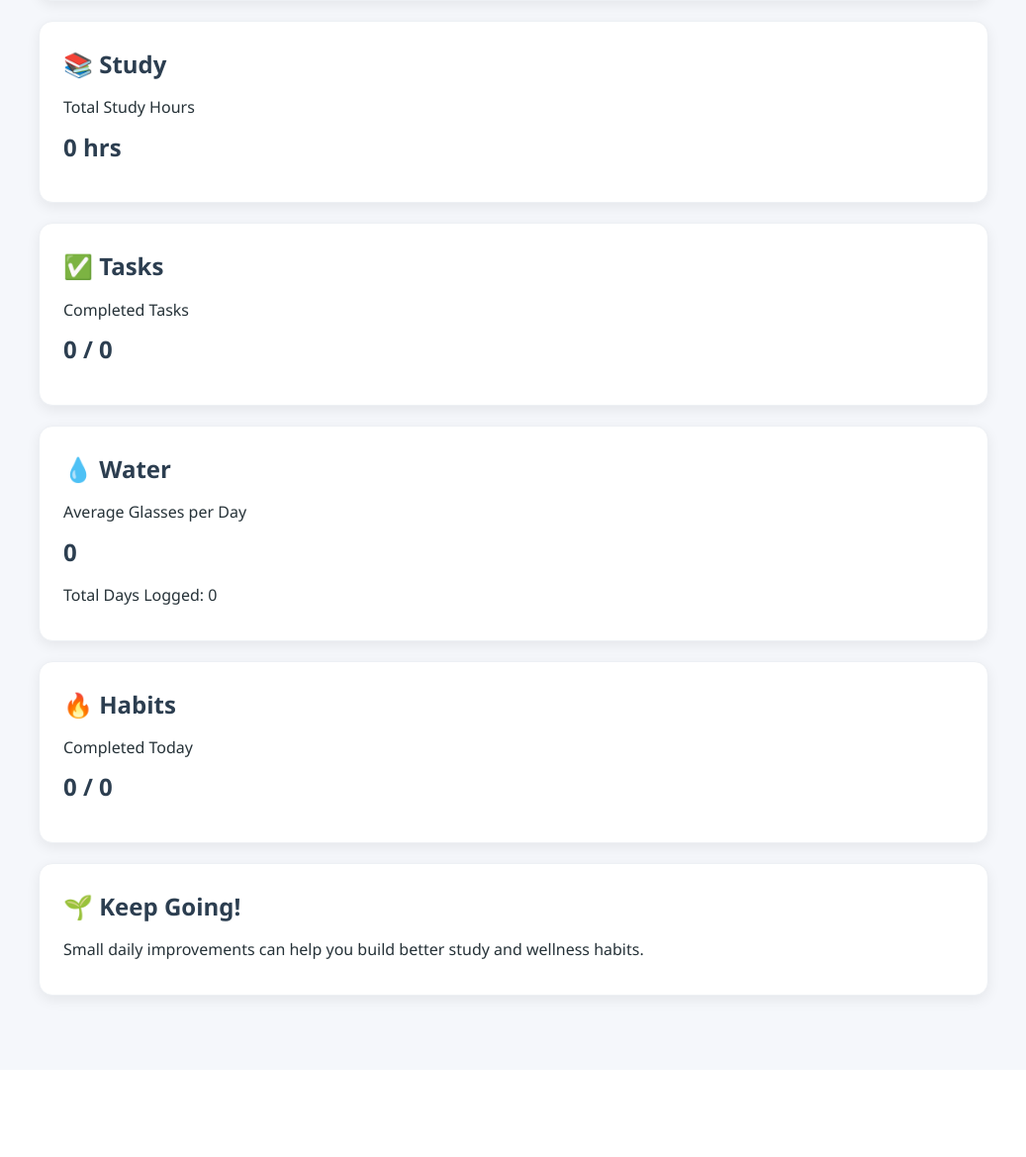
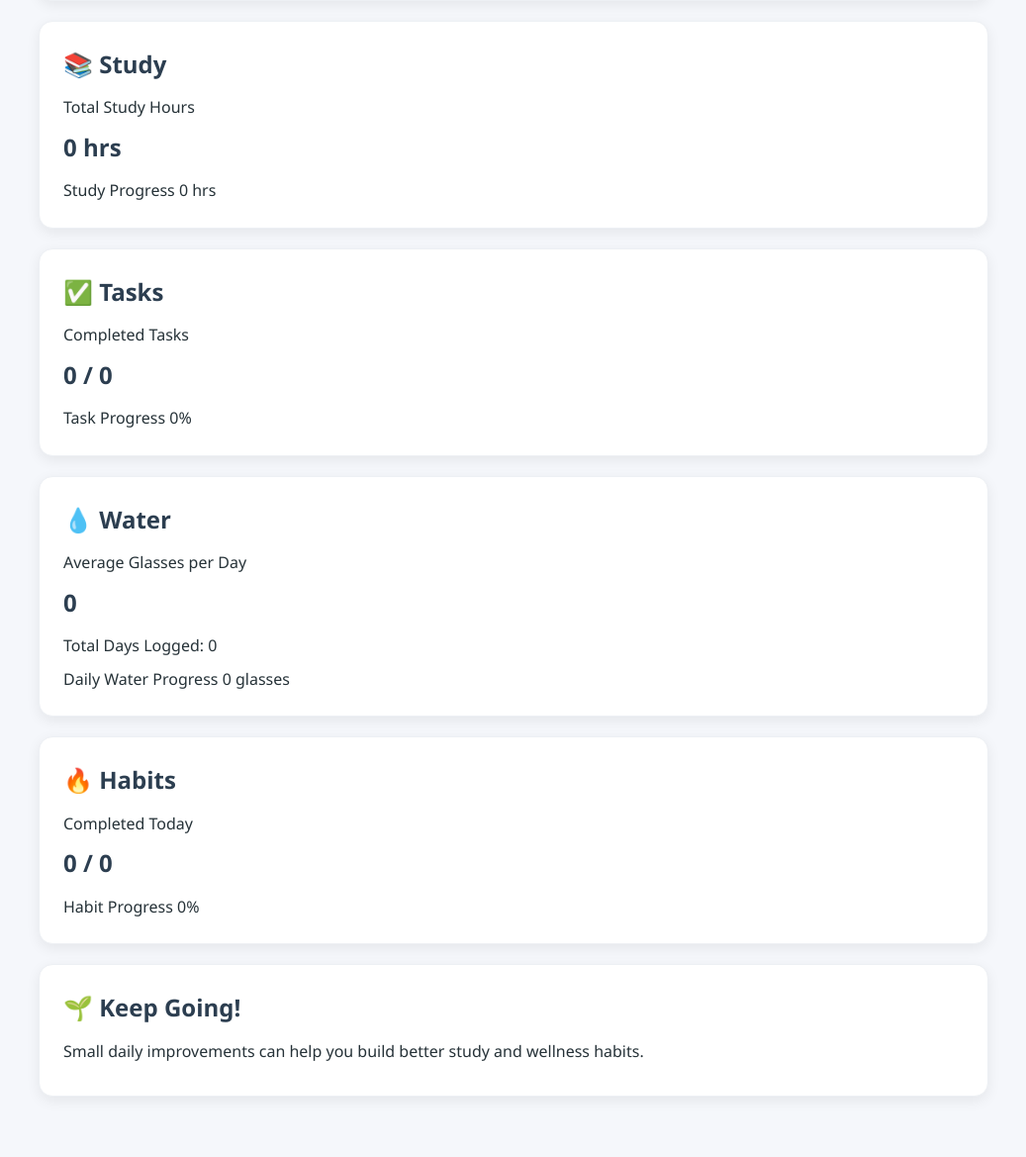
Before and after one commit to 24nn1a1270-source/student-study-health-tracker, a Flask app: page /dashboard in a window 1280 px wide. Shown: the part 266-1435 px from the top of the page at 99% size, without its empty margins (121-1158 px from the left). Before the commit the page ends 1283 px from the top, so only its background shows below. Run offline with Flask 3, Linux system fonts and the light colour scheme; data that the repository does not hold is empty.

Commit message:
Improve dashboard with progress bars

```diff
--- a/templates/dashboard.html
+++ b/templates/dashboard.html
@@ -23,12 +23,49 @@
     <h2>📚 Study</h2>
     <p>Total Study Hours</p>
     <h2>{{ total_study_hours }} hrs</h2>
+
+    <div class="progress-box">
+        <div class="progress-label">
+            <span>Study Progress</span>
+            <span>{{ total_study_hours }} hrs</span>
+        </div>
+
+        <div class="progress-bar">
+            <div
+                class="progress-fill"
+                style="width: {{ [total_study_hours * 10, 100] | min }}%;">
+            </div>
+        </div>
+    </div>
 </div>
 
 <div class="card">
     <h2>✅ Tasks</h2>
     <p>Completed Tasks</p>
     <h2>{{ completed_tasks }} / {{ total_tasks }}</h2>
+
+    <div class="progress-box">
+        <div class="progress-label">
+            <span>Task Progress</span>
+
+            {% if total_tasks > 0 %}
+                <span>{{ ((completed_tasks / total_tasks) * 100) | round(0) }}%</span>
+            {% else %}
+                <span>0%</span>
+            {% endif %}
+        </div>
+
+        <div class="progress-bar">
+            <div
+                class="progress-fill"
+                {% if total_tasks > 0 %}
+                    style="width: {{ (completed_tasks / total_tasks * 100) }}%;">
+                {% else %}
+                    style="width: 0%;">
+                {% endif %}
+            </div>
+        </div>
+    </div>
 </div>
 
 <div class="card">
@@ -36,12 +73,49 @@
     <p>Average Glasses per Day</p>
     <h2>{{ avg_water }}</h2>
     <p>Total Days Logged: {{ total_water_logs }}</p>
+
+    <div class="progress-box">
+        <div class="progress-label">
+            <span>Daily Water Progress</span>
+            <span>{{ avg_water }} glasses</span>
+        </div>
+
+        <div class="progress-bar">
+            <div
+                class="progress-fill"
+                style="width: {{ [avg_water * 12.5, 100] | min }}%;">
+            </div>
+        </div>
+    </div>
 </div>
 
 <div class="card">
     <h2>🔥 Habits</h2>
     <p>Completed Today</p>
     <h2>{{ completed_habits }} / {{ total_habits }}</h2>
+
+    <div class="progress-box">
+        <div class="progress-label">
+            <span>Habit Progress</span>
+
+            {% if total_habits > 0 %}
+                <span>{{ ((completed_habits / total_habits) * 100) | round(0) }}%</span>
+            {% else %}
+                <span>0%</span>
+            {% endif %}
+        </div>
+
+        <div class="progress-bar">
+            <div
+                class="progress-fill"
+                {% if total_habits > 0 %}
+                    style="width: {{ (completed_habits / total_habits * 100) }}%;">
+                {% else %}
+                    style="width: 0%;">
+                {% endif %}
+            </div>
+        </div>
+    </div>
 </div>
 
 <div class="card">
```
